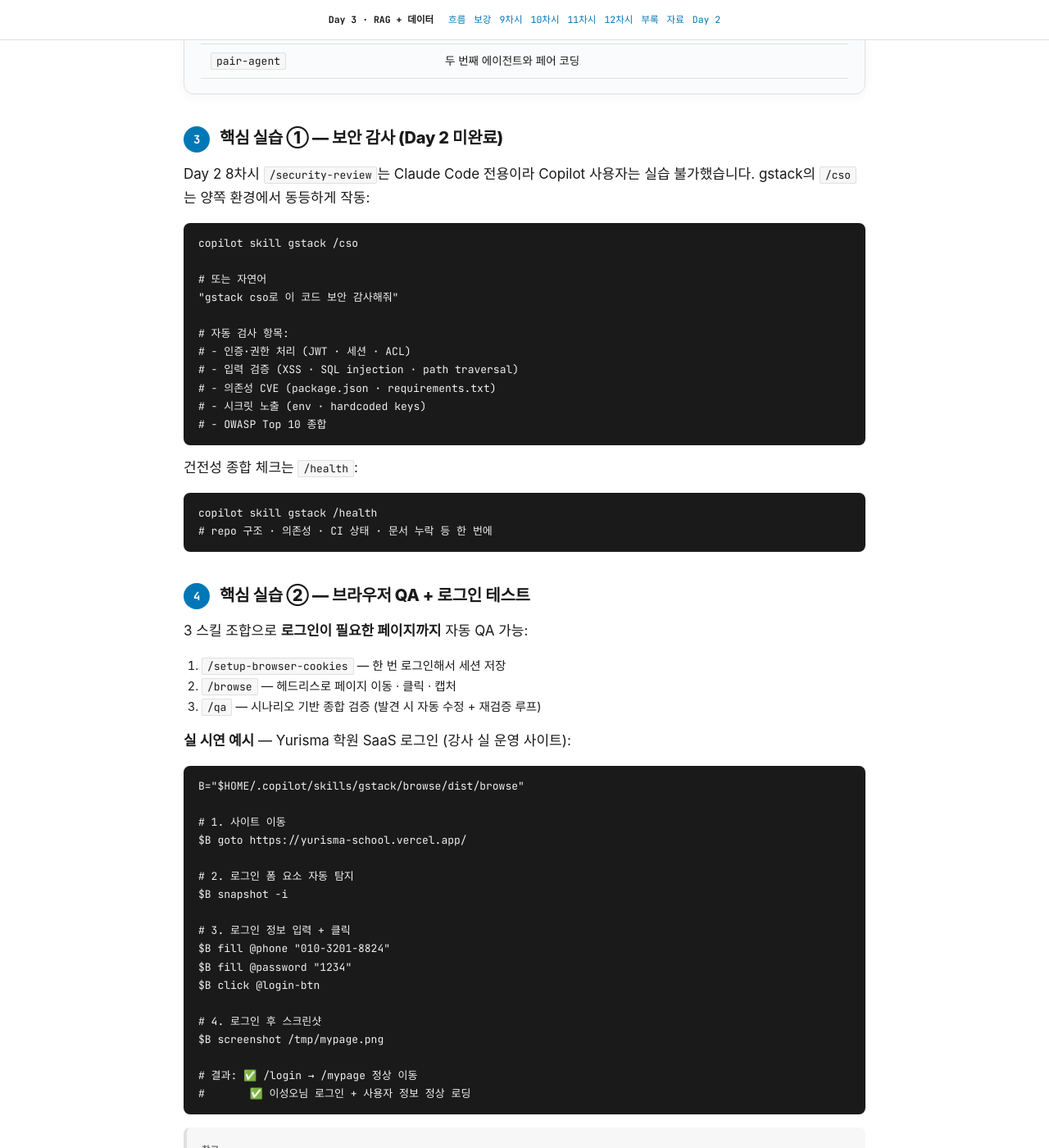
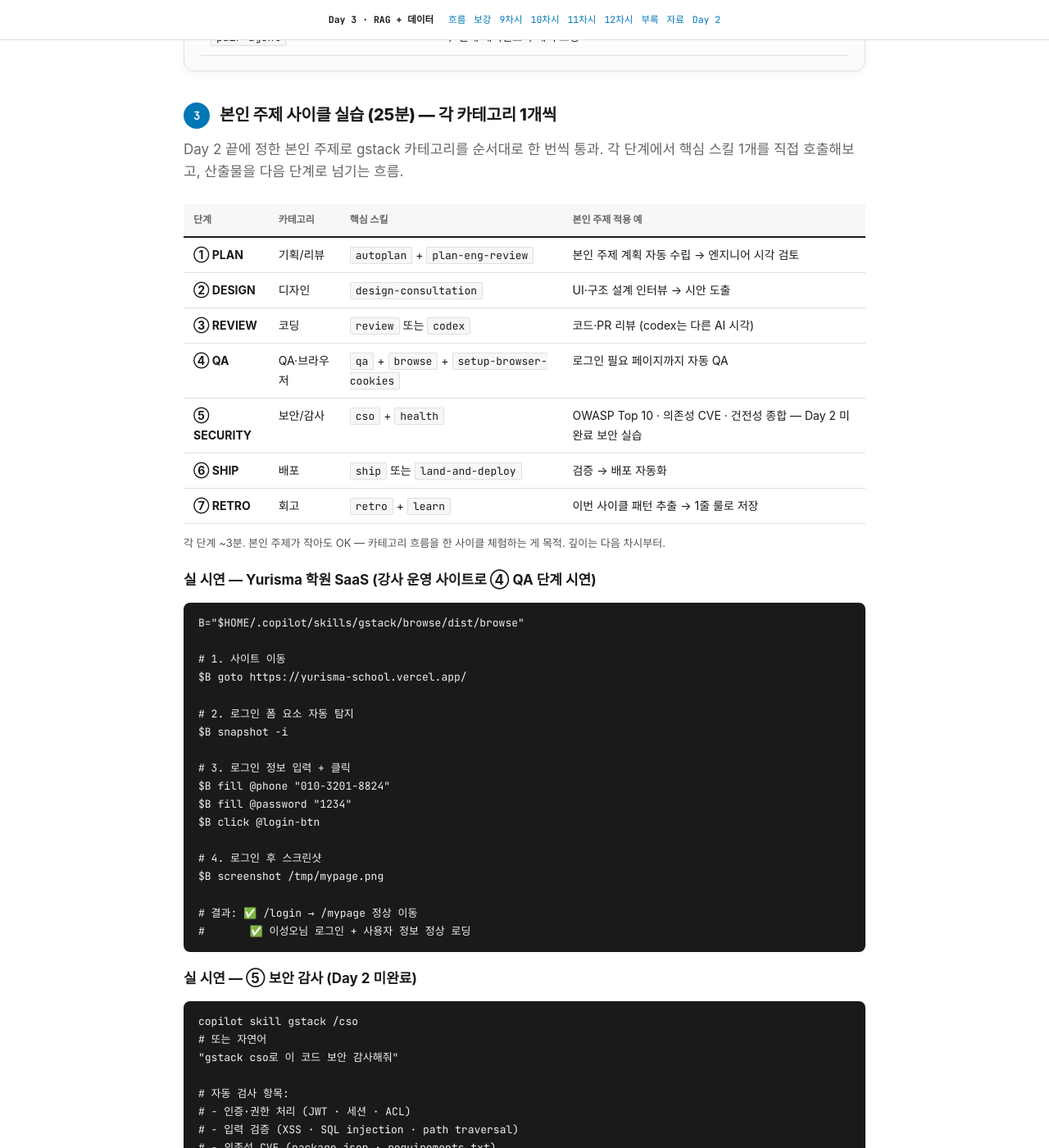
Before and after one commit to daniel8824-del/rag-day3, a Jekyll site: the page docs/index.html, which Jekyll copies as it is, in a window 1280 px wide and 1400 px high, scrolled down 5949 px. Shown: the whole window at 82% size. Built offline with Jekyll 4.4.1, drawn with Linux system fonts in a browser that asks for light colours; some web fonts are replaced; some of the changed text lies outside the part shown.

Commit message:
§ 도입 보강 §3·§4 통합 → §3 본인 주제 사이클 실습 (gstack 카테고리별 1개씩)
기존: §3 보안 실습 + §4 QA 실습 (보안·QA만 분리)
정정: §3 본인 주제 사이클 실습 — plan → design → review → qa → security → ship → retro 7단계 매트릭스 + 카테고리별 핵심 스킬 + 본인 주제 적용 예

학습 목표도 동일하게 정합:
"본인 주제에 gstack 카테고리별로 한 사이클을 직접 운영 — plan → design → review → qa → security → ship → retro 각 단계에서 핵심 스킬 1개씩"

Yurisma QA 시연 + cso 보안 시연은 ④ QA / ⑤ Security 단계 예시로 통합.

Co-Authored-By: Claude Opus 4.7 (1M context) <noreply@anthropic.com>

```diff
--- a/docs/index.html
+++ b/docs/index.html
@@ -600,7 +600,7 @@
 
   <div class="goal">
     <div class="goal-label">학습 목표</div>
-    <div class="goal-text"><strong>gstack 47 스킬 전체 카테고리</strong>를 정리하고 본인 주제에 맞는 핵심 스킬을 셋업·테스트한다. 이어서 <strong>부록 도구 매핑</strong>(Ouroboros · OpenKB · Impeccable · agentmemory) → <strong>Caveman + RTK 토큰 전략 실습</strong> → <strong>claude-session-memory-kit 4 스킬 다운로드·실습</strong>까지 한 사이클. Day 2에서 못 했던 보안·QA 실습(<code class="inline">/cso</code> · <code class="inline">/qa</code>)은 그 안에 자연스럽게 포함.</div>
+    <div class="goal-text">본인 주제에 <strong>gstack 카테고리별로 한 사이클</strong>을 직접 운영 — <strong>plan → design → review → qa → security → ship → retro</strong> 각 단계에서 핵심 스킬 1개씩 적용. 이어서 <strong>부록 도구 매핑 → Caveman + RTK 토큰 전략 → claude-session-memory-kit 4 스킬 다운로드·실습</strong>까지.</div>
   </div>
 
   <h3><span class="step-num">1</span>gstack 설치 — Copilot CLI · Claude Code 양쪽</h3>
@@ -775,11 +775,46 @@ git clone https://github.com/garrytan/gstack `
     </tbody></table>
   </div>
 
-  <h3><span class="step-num">3</span>핵심 실습 ① — 보안 감사 (Day 2 미완료)</h3>
-  <p>Day 2 8차시 <code class="inline">/security-review</code>는 Claude Code 전용이라 Copilot 사용자는 실습 불가했습니다. gstack의 <code class="inline">/cso</code>는 양쪽 환경에서 동등하게 작동:</p>
-
+  <h3><span class="step-num">3</span>본인 주제 사이클 실습 (25분) — 각 카테고리 1개씩</h3>
+  <p class="lead">Day 2 끝에 정한 본인 주제로 gstack 카테고리를 순서대로 한 번씩 통과. 각 단계에서 핵심 스킬 1개를 직접 호출해보고, 산출물을 다음 단계로 넘기는 흐름.</p>
+
+  <table>
+    <thead><tr><th>단계</th><th>카테고리</th><th>핵심 스킬</th><th>본인 주제 적용 예</th></tr></thead>
+    <tbody>
+      <tr><td><strong>① PLAN</strong></td><td>기획/리뷰</td><td><code class="inline">autoplan</code> + <code class="inline">plan-eng-review</code></td><td>본인 주제 계획 자동 수립 → 엔지니어 시각 검토</td></tr>
+      <tr><td><strong>② DESIGN</strong></td><td>디자인</td><td><code class="inline">design-consultation</code></td><td>UI·구조 설계 인터뷰 → 시안 도출</td></tr>
+      <tr><td><strong>③ REVIEW</strong></td><td>코딩</td><td><code class="inline">review</code> 또는 <code class="inline">codex</code></td><td>코드·PR 리뷰 (codex는 다른 AI 시각)</td></tr>
+      <tr><td><strong>④ QA</strong></td><td>QA·브라우저</td><td><code class="inline">qa</code> + <code class="inline">browse</code> + <code class="inline">setup-browser-cookies</code></td><td>로그인 필요 페이지까지 자동 QA</td></tr>
+      <tr><td><strong>⑤ SECURITY</strong></td><td>보안/감사</td><td><code class="inline">cso</code> + <code class="inline">health</code></td><td>OWASP Top 10 · 의존성 CVE · 건전성 종합 — Day 2 미완료 보안 실습</td></tr>
+      <tr><td><strong>⑥ SHIP</strong></td><td>배포</td><td><code class="inline">ship</code> 또는 <code class="inline">land-and-deploy</code></td><td>검증 → 배포 자동화</td></tr>
+      <tr><td><strong>⑦ RETRO</strong></td><td>회고</td><td><code class="inline">retro</code> + <code class="inline">learn</code></td><td>이번 사이클 패턴 추출 → 1줄 룰로 저장</td></tr>
+    </tbody>
+  </table>
+
+  <p style="font-size:13px;color:#555;">각 단계 ~3분. 본인 주제가 작아도 OK — 카테고리 흐름을 한 사이클 체험하는 게 목적. 깊이는 다음 차시부터.</p>
+
+  <h4 style="margin-top:20px;">실 시연 — Yurisma 학원 SaaS (강사 운영 사이트로 ④ QA 단계 시연)</h4>
+  <pre style="background:#1a1a1a;color:#f0f0f0;padding:14px 18px;border-radius:8px;font-size:13px;">B="$HOME/.copilot/skills/gstack/browse/dist/browse"
+
+# 1. 사이트 이동
+$B goto https://yurisma-school.vercel.app/
+
+# 2. 로그인 폼 요소 자동 탐지
+$B snapshot -i
+
+# 3. 로그인 정보 입력 + 클릭
+$B fill @phone "010-3201-8824"
+$B fill @password "1234"
+$B click @login-btn
+
+# 4. 로그인 후 스크린샷
+$B screenshot /tmp/mypage.png
+
+# 결과: ✅ /login → /mypage 정상 이동
+#       ✅ 이성오님 로그인 + 사용자 정보 정상 로딩</pre>
+
+  <h4 style="margin-top:18px;">실 시연 — ⑤ 보안 감사 (Day 2 미완료)</h4>
   <pre style="background:#1a1a1a;color:#f0f0f0;padding:14px 18px;border-radius:8px;font-size:13px;">copilot skill gstack /cso
-
 # 또는 자연어
 "gstack cso로 이 코드 보안 감사해줘"
 
@@ -788,43 +823,13 @@ git clone https://github.com/garrytan/gstack `
 # - 입력 검증 (XSS · SQL injection · path traversal)
 # - 의존성 CVE (package.json · requirements.txt)
 # - 시크릿 노출 (env · hardcoded keys)
-# - OWASP Top 10 종합</pre>
-
-  <p>건전성 종합 체크는 <code class="inline">/health</code>:</p>
-  <pre style="background:#1a1a1a;color:#f0f0f0;padding:14px 18px;border-radius:8px;font-size:13px;">copilot skill gstack /health
-# repo 구조 · 의존성 · CI 상태 · 문서 누락 등 한 번에</pre>
-
-  <h3><span class="step-num">4</span>핵심 실습 ② — 브라우저 QA + 로그인 테스트</h3>
-  <p>3 스킬 조합으로 <strong>로그인이 필요한 페이지까지</strong> 자동 QA 가능:</p>
-
-  <ol style="padding-left:22px;font-size:14.5px;">
-    <li><code class="inline">/setup-browser-cookies</code> — 한 번 로그인해서 세션 저장</li>
-    <li><code class="inline">/browse</code> — 헤드리스로 페이지 이동 · 클릭 · 캡처</li>
-    <li><code class="inline">/qa</code> — 시나리오 기반 종합 검증 (발견 시 자동 수정 + 재검증 루프)</li>
-  </ol>
-
-  <p><strong>실 시연 예시</strong> — Yurisma 학원 SaaS 로그인 (강사 실 운영 사이트):</p>
-  <pre style="background:#1a1a1a;color:#f0f0f0;padding:14px 18px;border-radius:8px;font-size:13px;">B="$HOME/.copilot/skills/gstack/browse/dist/browse"
-
-# 1. 사이트 이동
-$B goto https://yurisma-school.vercel.app/
-
-# 2. 로그인 폼 요소 자동 탐지
-$B snapshot -i
-
-# 3. 로그인 정보 입력 + 클릭
-$B fill @phone "010-3201-8824"
-$B fill @password "1234"
-$B click @login-btn
-
-# 4. 로그인 후 스크린샷
-$B screenshot /tmp/mypage.png
-
-# 결과: ✅ /login → /mypage 정상 이동
-#       ✅ 이성오님 로그인 + 사용자 정보 정상 로딩</pre>
+# - OWASP Top 10 종합
+
+# 건전성 종합
+copilot skill gstack /health</pre>
 
   <div class="reference">
-    <p><strong>회사 적용</strong> | 사내 시스템 QA·보안 점검에 정합. <strong>주의</strong> — 회사 실 운영 데이터는 사내 git private + 사내 호스팅에서만 실행. 외부 마켓 접근 제한 시 SKILL.md를 <code class="inline">.github/skills/</code> 또는 <code class="inline">.claude/skills/</code>에 직접 복사 가능.</p>
+    <p><strong>회사 적용</strong> | 본인 회사 시스템·repo에 같은 사이클을 적용. 작은 PR 1개에도 plan~retro 7단계를 짧게 돌려보면 흐름 체득. <strong>주의</strong> — 실 운영 데이터는 사내 git private + 사내 호스팅에서만. 외부 마켓 접근 제한 시 SKILL.md를 <code class="inline">.github/skills/</code> 또는 <code class="inline">.claude/skills/</code>에 직접 복사.</p>
   </div>
 
   <h3><span class="step-num">5</span>부록 도구 빠른 안내 (10분)</h3>
```
